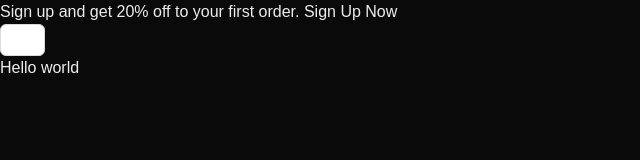
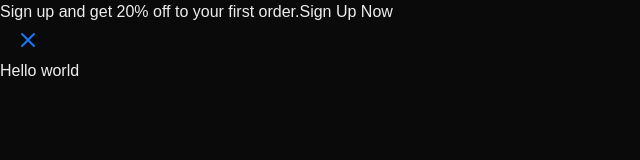
Before and after one commit to fahim-khandakar/seller-mama-frontend, a Next.js app: page / in a window 1280 px wide. Shown: the top 160 px of the page, without its empty margins (0-640 px from the left). Built offline with nearby package versions, Linux system fonts and the light colour scheme.

Commit message:
add lucide-react dependency and replace times.svg with icon component in TopBanner

```diff
--- a/package.json
+++ b/package.json
@@ -11,6 +11,7 @@
   "dependencies": {
     "antd": "^5.23.2",
     "clsx": "^2.1.1",
+    "lucide-react": "^0.474.0",
     "next": "15.1.6",
     "react": "^19.0.0",
     "react-dom": "^19.0.0",
--- a/src/components/layout/Banner/TopBanner.tsx
+++ b/src/components/layout/Banner/TopBanner.tsx
@@ -1,31 +1,27 @@
 import { Button } from "@/components/ui/Button/button";
-import Image from "next/image";
+import { X } from "lucide-react";
+
 import Link from "next/link";
 import React from "react";
 
 const TopBanner = () => {
   return (
     <div className="bg-black text-white text-center py-2 px-2 sm:px-4 xl:px-0">
-      <div className="relative max-w-frame mx-auto">
+      <div className="relative max-w-5xl mx-auto">
         <p className="text-xs sm:text-sm">
-          Sign up and get 20% off to your first order.{" "}
+          Sign up and get 20% off to your first order.
           <Link href="#" className="underline font-medium">
             Sign Up Now
           </Link>
         </p>
         <Button
           variant="ghost"
-          className="hover:bg-transparent absolute right-0 top-1/2 -translate-y-1/2 w-fit h-fit p-1 hidden sm:flex"
+          className="text-white hover:bg-transparent absolute right-0 top-1/2 -translate-y-1/2 w-fit h-fit p-1 hidden sm:flex"
           size="icon"
           aria-label="close banner"
+          type="link"
         >
-          <Image
-            priority
-            src="/icons/times.svg"
-            height={13}
-            width={13}
-            alt="close banner"
-          />
+          <X />
         </Button>
       </div>
     </div>
```
Also changed, not shown: public/icons/times.svg (deleted), 1 other file (tests, documents, lock files or other folders).
